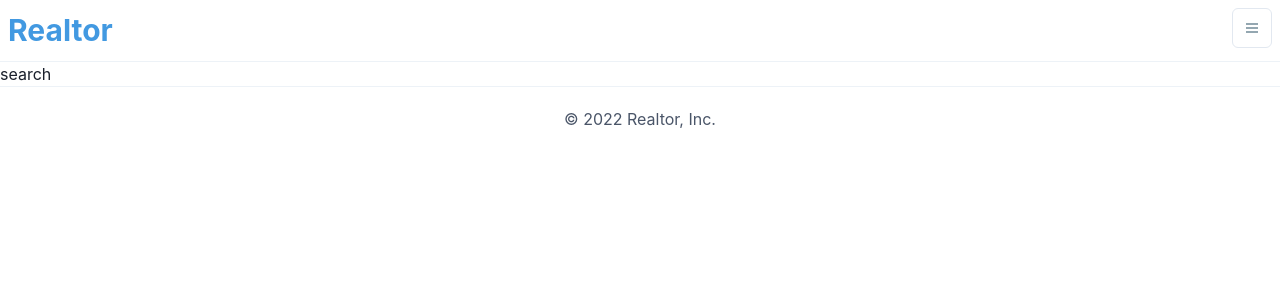
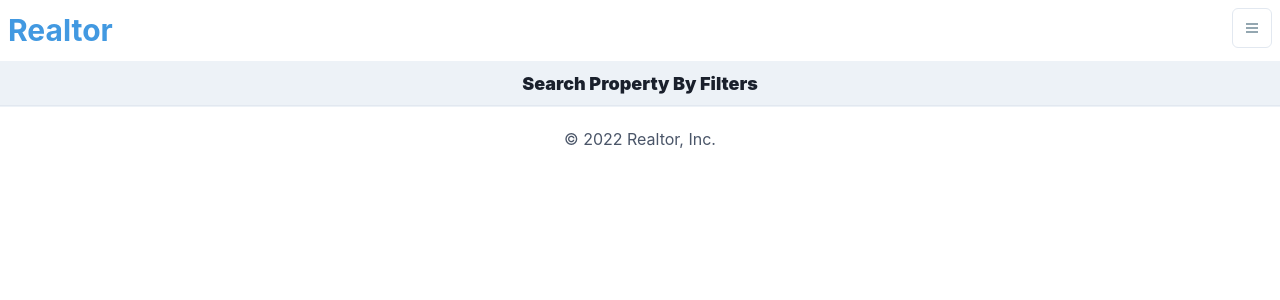
Before and after one commit to tla111/real-estate-app, a Next.js app in the folder frontend/: page /search in a window 1280 px wide. Shown: the top 300 px of the page. Built offline with nearby package versions, Linux system fonts and the light colour scheme; a small style sheet from the web is missing.

Commit message:
building layout for search page

```diff
--- a/frontend/pages/search.js
+++ b/frontend/pages/search.js
@@ -12,7 +12,22 @@ const search = () => {
     const router = useRouter();
 
     return (
-        <div>search</div>
+        <Box>
+            <Flex
+                onClick={() => setSearchFilters(!searchFilters)}
+                cursor='pointer'
+                bg='gray.100'
+                borderBottom='1px'
+                borderColor='gray.200'
+                p='2'
+                fontWeight='black'
+                fontSize='lg'
+                justifyContent='center'
+                alignItems='center'
+            >
+                <Text>Search Property By Filters</Text>
+            </Flex>
+        </Box>
     )
 }
 
```
